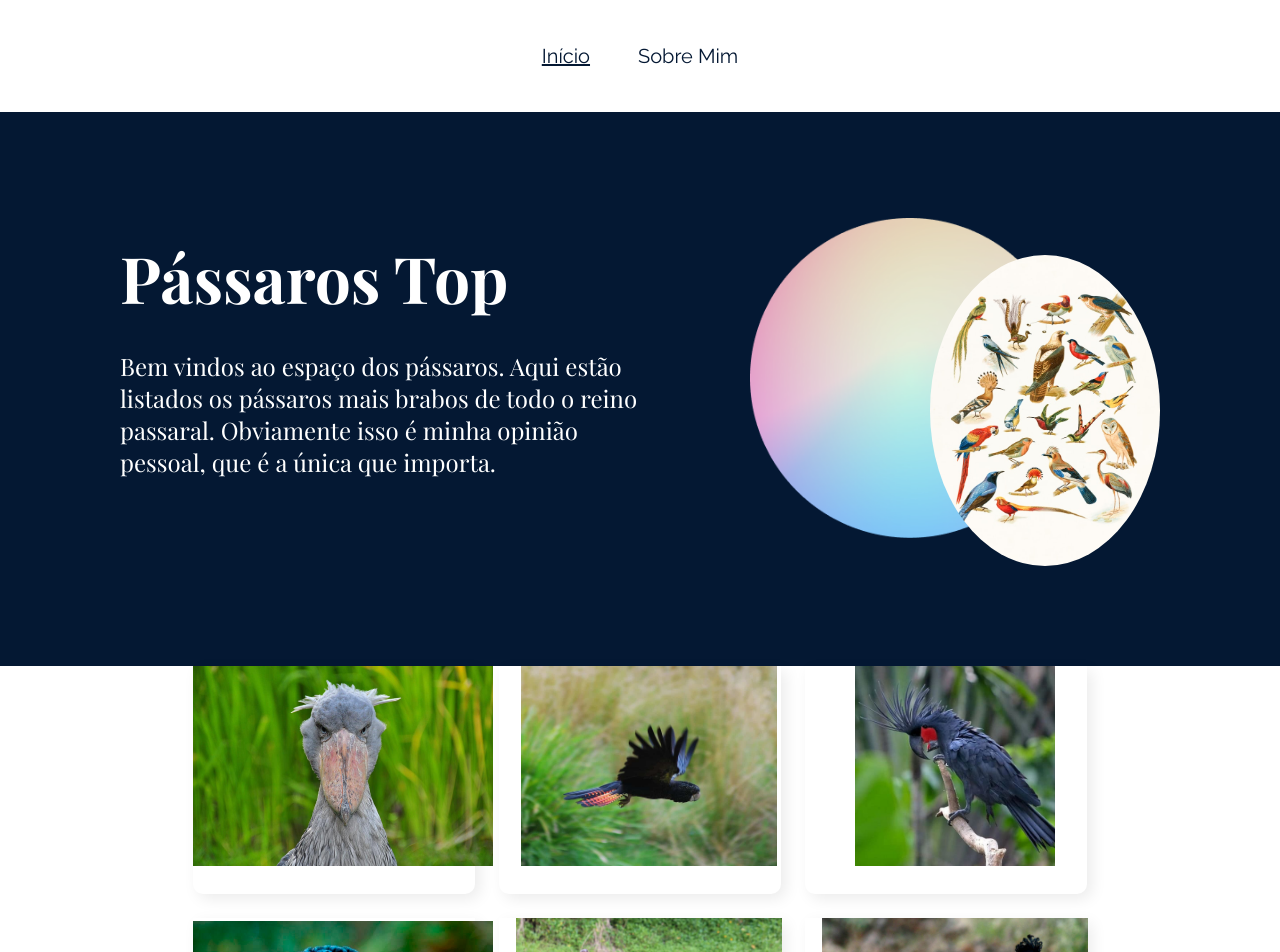
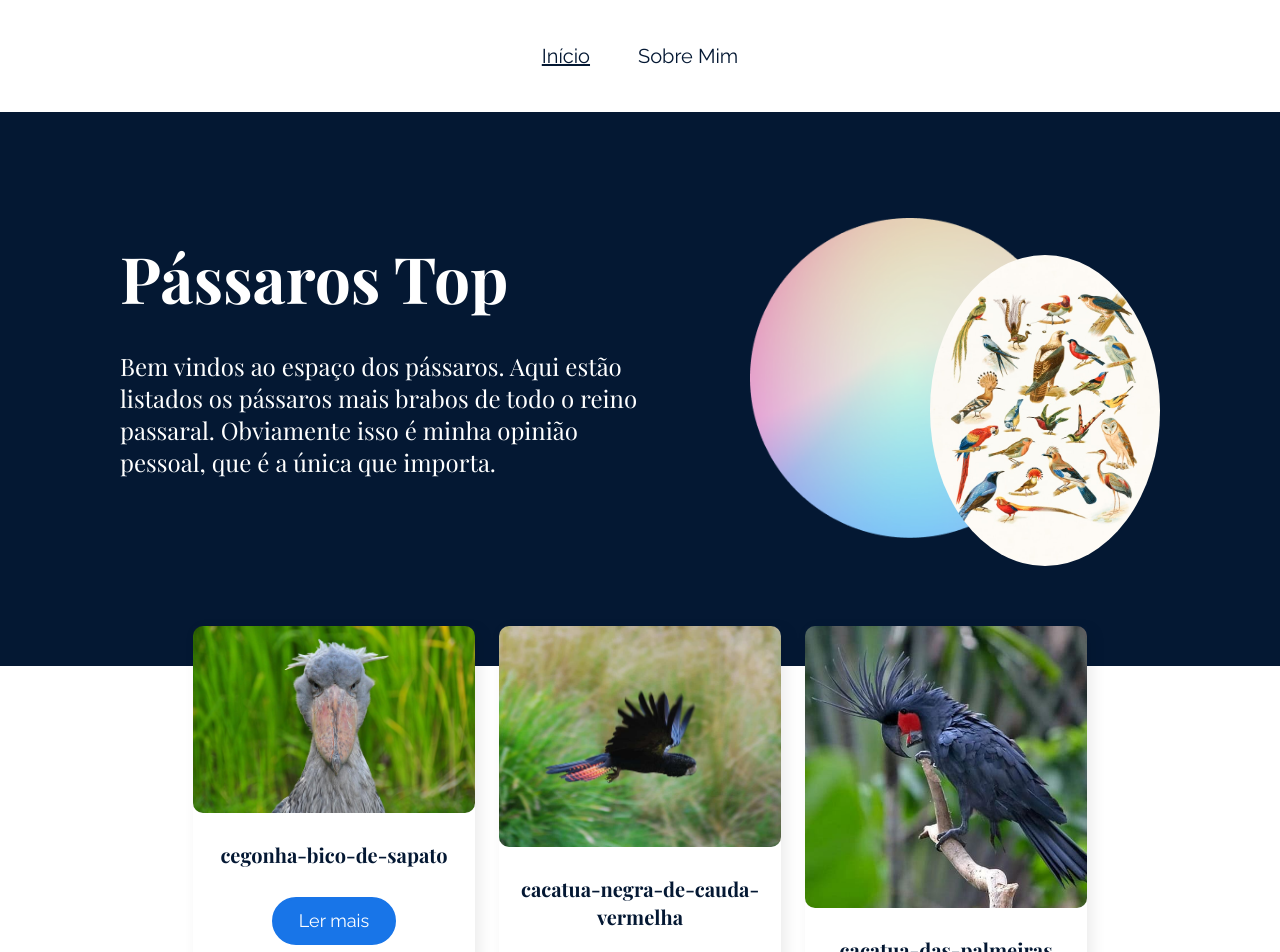
Before and after one commit to gabrielfari4/passaros-top, a React (Vite) app: page / in a window 1280 px wide. Shown: the top 952 px of the page. Built offline with nearby package versions, Linux system fonts and the light colour scheme.

Commit message:
:sparkles: feat: posts e rodape

```diff
--- a/package.json
+++ b/package.json
@@ -12,7 +12,8 @@
   "dependencies": {
     "react": "^18.3.1",
     "react-dom": "^18.3.1",
-    "react-router-dom": "^6.28.2"
+    "react-router-dom": "^6.28.2",
+    "vite-plugin-svgr": "^4.3.0"
   },
   "devDependencies": {
     "@eslint/js": "^9.17.0",
--- a/src/components/Post/Post.module.css
+++ b/src/components/Post/Post.module.css
@@ -12,9 +12,10 @@
 }
 
 .capa {
-    width: 300px;
-    height: 200px;
-    object-fit: contain;
+    width: 100%;
+    /* height: 200px; */
+    object-fit: scale-down;
+    border-radius: 10px;
 }
 
 .titulo {
--- a/src/components/Post/index.jsx
+++ b/src/components/Post/index.jsx
@@ -3,7 +3,10 @@ import styles from './Post.module.css';
 const Post = (props) => {
     return (
         <div className={styles.post}>
-            <img src={`/assets/posts/${props.post.id}/capa.jpg`} alt="Imagem de capa do post" className={styles.capa}/>
+            <img src={`/assets/posts/${props.post.id}/capa.jpg`} alt="Imagem de capa do post" title={`${props.post.nome}`} className={styles.capa}/>
+            <h2 className={styles.titulo}>{props.post.nome}</h2>
+
+            <button className={styles.botaoLer}>Ler mais</button>
         </div>
     )
 }
--- /dev/null
+++ b/src/components/Rodape/Rodape.module.css
@@ -0,0 +1,9 @@
+.rodape {
+    background-color: var(--azul-escuro);
+    color: var(--branco);
+    padding: 2rem 0;
+    display: flex;
+    justify-content: center;
+    align-items: center;
+    column-gap: .5rem;
+}
--- /dev/null
+++ b/src/components/Rodape/index.jsx
@@ -0,0 +1,14 @@
+import styles from './Rodape.module.css';
+import MarcaRegistrada from 'src/assets/marca_registrada.svg?react';
+
+const Rodape = () => {
+    return (
+        <footer className={styles.rodape}>
+            <MarcaRegistrada />
+
+            Desenvolvido por Alura.
+        </footer>
+    )
+}
+
+export default Rodape;
--- a/src/pages/Home/Home.module.css
+++ b/src/pages/Home/Home.module.css
@@ -4,6 +4,7 @@
     justify-content: center;
     flex-wrap: wrap;
     gap: 1.5rem;
+    margin-top: -2.5rem;
 }
 
 @media (max-width: 1100px) {
--- a/src/routes.jsx
+++ b/src/routes.jsx
@@ -2,6 +2,7 @@ import { BrowserRouter, Route, Routes } from "react-router-dom";
 import Home from "./pages/Home"
 import SobreMim from "./pages/SobreMim"
 import Menu from "./components/Menu";
+import Rodape from "./components/Rodape";
 
 function AppRoutes() {
 
@@ -14,6 +15,8 @@ function AppRoutes() {
         <Route path="/sobremim" element={<SobreMim />} />
         <Route path="*" element={<div>Página não encontrada</div>}/>
       </Routes>
+
+      <Rodape />
     </BrowserRouter>
   );
 }
--- a/vite.config.js
+++ b/vite.config.js
@@ -1,9 +1,10 @@
 import { defineConfig } from 'vite'
 import react from '@vitejs/plugin-react'
+import svgr from 'vite-plugin-svgr'
 
 // https://vite.dev/config/
 export default defineConfig({
-  plugins: [react()],
+  plugins: [react(), svgr()],
   resolve: {
     alias: {
       src: "/src",
```
Also changed, not shown: 1 other file (tests, documents, lock files or other folders).
